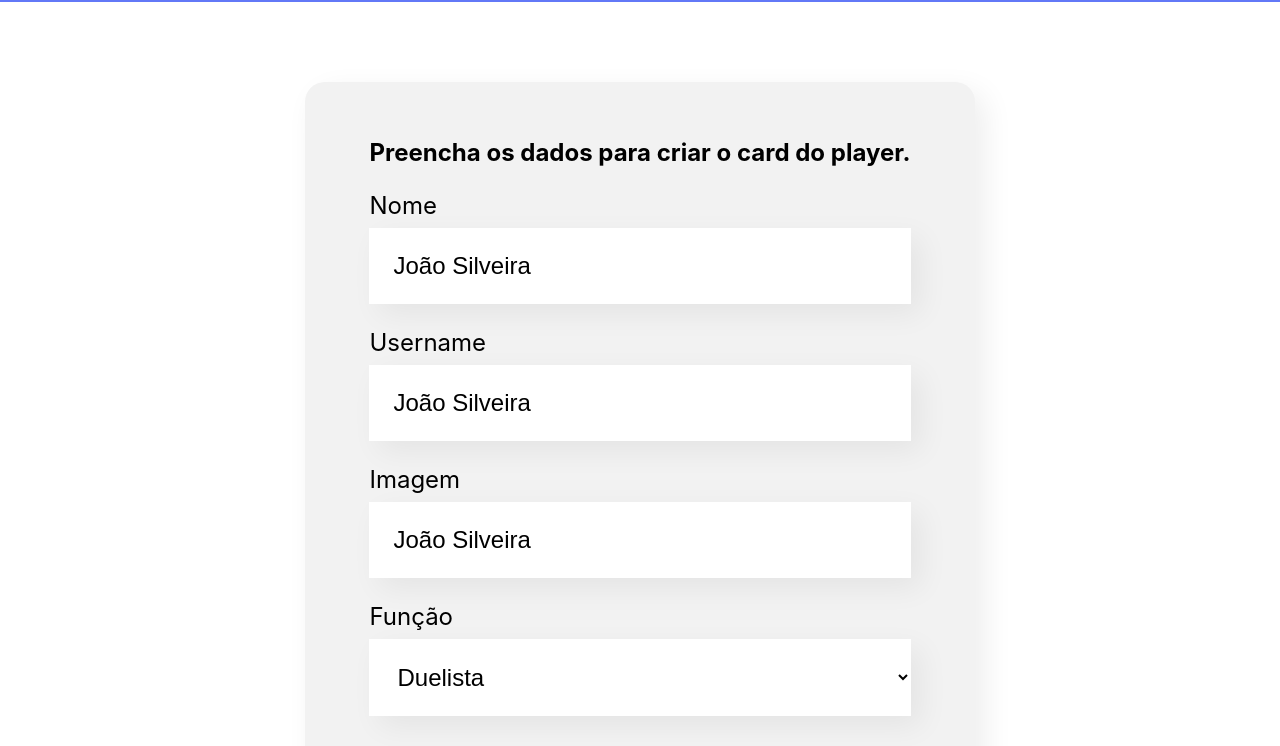
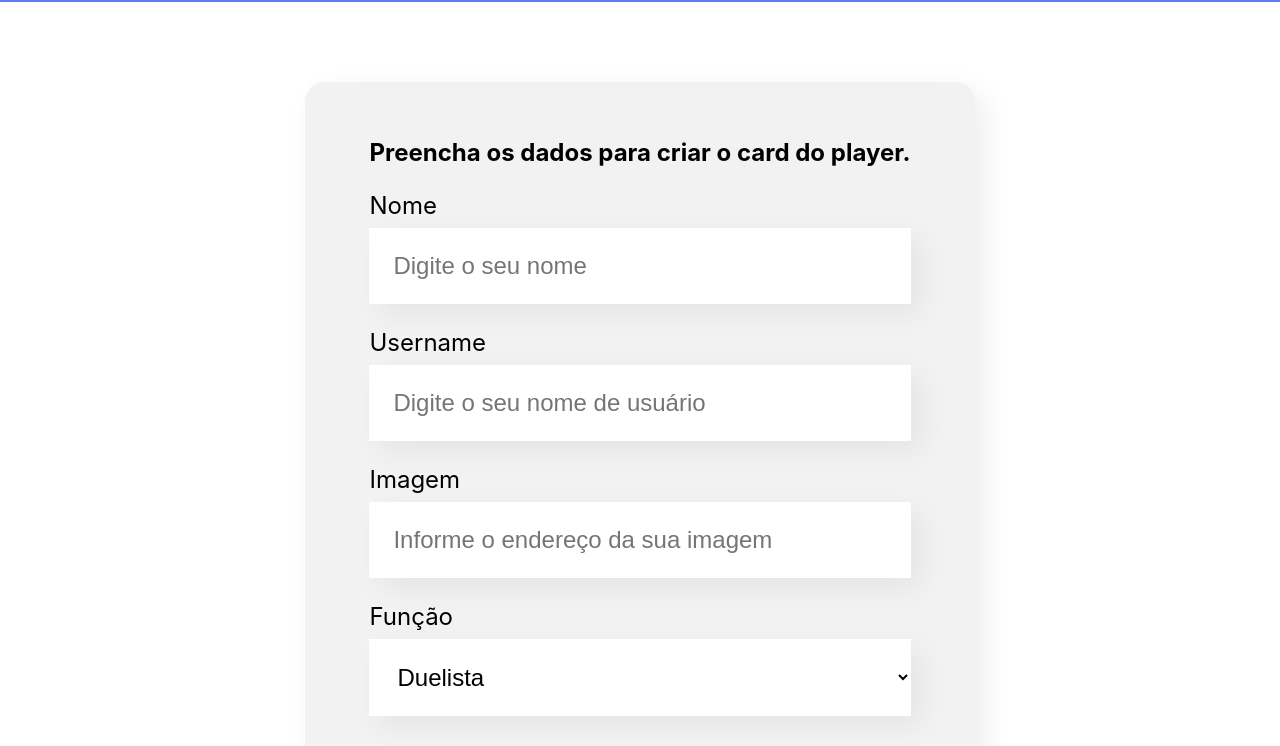
Before and after one commit to leonanmar886/organo, a React (Create React App) app: page / in a window 1280 px wide. Shown: the part 496-1242 px from the top of the page. Built offline with nearby package versions, Linux system fonts and the light colour scheme.

Commit message:
feature: aula 3, atividade 4

```diff
--- a/src/components/DropDown/DropDown.js
+++ b/src/components/DropDown/DropDown.js
@@ -1,10 +1,16 @@
 import './DropDown.css'
 
 export const DropDown = (props) => {
+
+    //função responsável por mudar o state do componente
+    const onChanged = (event) => {
+        props.toChange(event.target.value)
+    }
+
     return (
         <div className='drop-down'>
             <label>{props.label}</label>
-            <select>
+            <select onChange={onChanged}  value={props.value}>
                 { /* arrow function que mapeia os itens das props, e retorna uma tag JSX option com o conteúdo dele */ }
                 {props.items.map(item => <option key={item}>{item}</option>)}
             </select>
--- a/src/components/Form/Form.js
+++ b/src/components/Form/Form.js
@@ -2,10 +2,11 @@ import './Form.css'
 import TextField from '../TextField'
 import DropDown from '../DropDown'
 import { Button } from '../Button/Button'
+import { useState } from 'react'
 
 export const Form = () => {
 
-    const teams = [
+    const funcs = [
         'Duelista',
         'Iniciador',
         'Controlador',
@@ -13,19 +14,46 @@ export const Form = () => {
         'Coach'
     ]
 
+    const [name, setName] = useState('')
+    const [username, setUsername] = useState('')
+    const [image, setImage] = useState('')
+    const [funct, setFunction] = useState('')
+
     const toSave = (event) => {
         event.preventDefault()
-        console.log('Form submetido')
+        console.log('Form submetido =>', name, username, image, funct)
     }
 
     return (
         <section className='form'>
             <form onSubmit={toSave}>
                 <h2>Preencha os dados para criar o card do player.</h2>
-                <TextField required = {true} label = "Nome" placeholder = "Digite o seu nome"/>
-                <TextField required = {true}  label = "Username" placeholder = "Digite o seu nome de usuário"/>
-                <TextField label = "Imagem" placeholder = "Informe o endereço da sua imagem"/>
-                <DropDown label="Função" items = {teams} />
+                <TextField
+                    required = {true}
+                    label = "Nome"
+                    placeholder = "Digite o seu nome"
+                    value = {name}
+                    toChange = {value => setName(value)}
+                />
+                <TextField
+                    required = {true}
+                    label = "Username"
+                    placeholder = "Digite o seu nome de usuário"
+                    value = {username}
+                    toChange = {value => setUsername(value)}
+                />
+                <TextField
+                    label = "Imagem"
+                    placeholder = "Informe o endereço da sua imagem"
+                    value = {image}
+                    toChange = {value => setImage(value)}
+                />
+                <DropDown
+                    label="Função"
+                    items = {funcs}
+                    value = {funct}
+                    toChange = {value => setFunction(value)}
+                />
                 <Button>
                     Criar Card
                 </Button>
--- a/src/components/TextField/TextField.js
+++ b/src/components/TextField/TextField.js
@@ -2,17 +2,14 @@ import "./TextField.css";
 
 export const TextField = (props) => {
 
-    let value = 'João Silveira'
-
     const onTyped = (event) => {
-        value = event.target.value
-        console.log(value)
+        props.toChange(event.target.value)
     }
 
     return (
         <div className="text-field">
             <label> {props.label} </label>
-            <input value={value}  onChange={onTyped}  required = {props.required}  placeholder={props.placeholder}/>
+            <input value={props.value}  onChange={onTyped}  required = {props.required}  placeholder={props.placeholder}/>
         </div>
     )
 }
```
